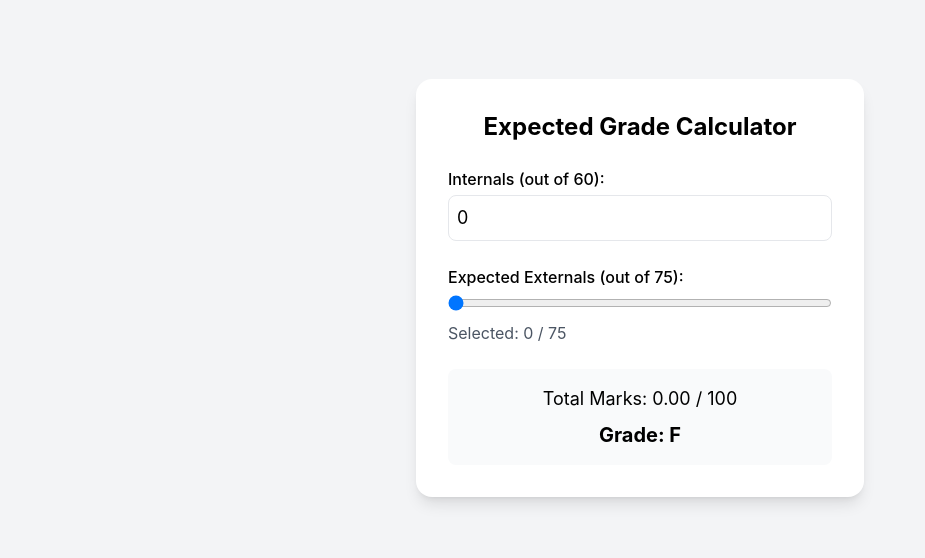
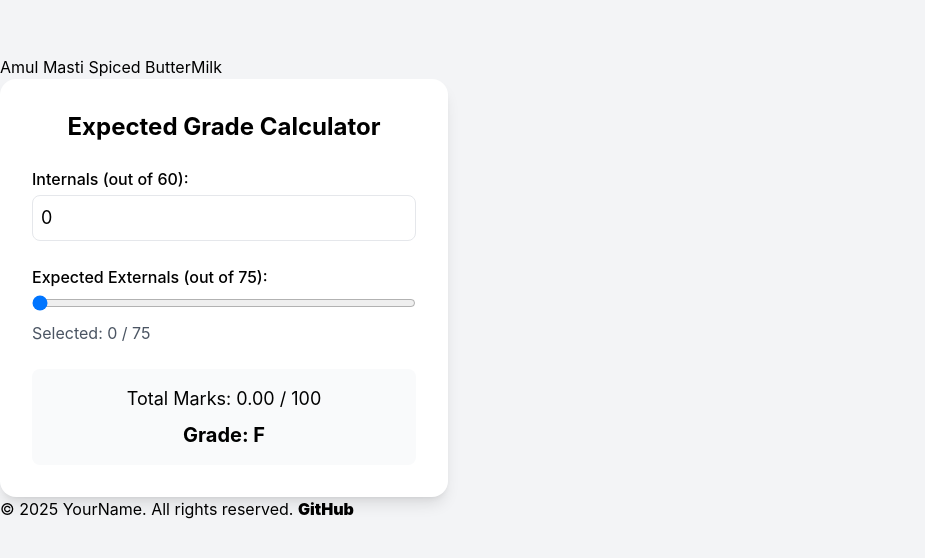
Before and after one commit to OMNIPOTENTHAVOC/Calc.Mattka, a plain HTML site: page index.html in a window 1280 px wide. Shown: the part 112-670 px from the top of the page, without its empty margins (0-925 px from the left). Drawn offline with nearby package versions, Linux system fonts and the light colour scheme.

Commit message:
Update index.html

```diff
--- a/index.html
+++ b/index.html
@@ -8,7 +8,8 @@
   <link rel="stylesheet" href="styles.css">
 </head>
 <body class="bg-gray-100 flex items-center justify-center min-h-screen">
-
+  <div class="container">
+    <nav class="nav">Amul Masti Spiced ButterMilk</nav>
       <div class="bg-white p-8 rounded-2xl shadow-lg max-w-md w-full space-y-6">
       <h1 class="text-2xl font-bold text-center">Expected Grade Calculator</h1>
 
@@ -34,6 +35,14 @@
       </div>
     </div>
 
+    <footer>
+      <span>© 2025 YourName. All rights reserved.</span>
+      <span style="
+        font-weight: 1000;
+      "><a href="https://github.com/Q9Kawaii" target="_blank">GitHub</a></span>
+    </footer>
+  </div>
+
   <script src="script.js"></script>
 </body>
 </html>
```
Lines whose indentation alone changed are shown as unchanged.
